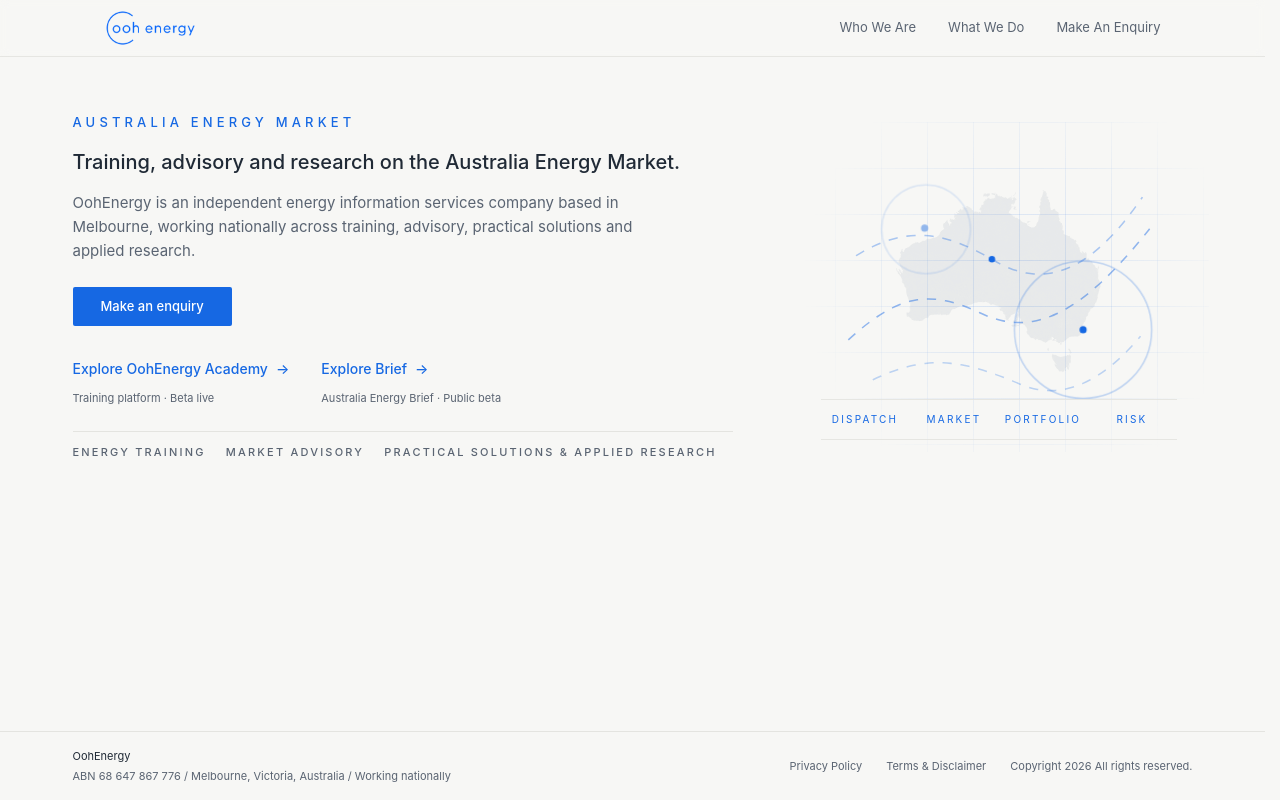
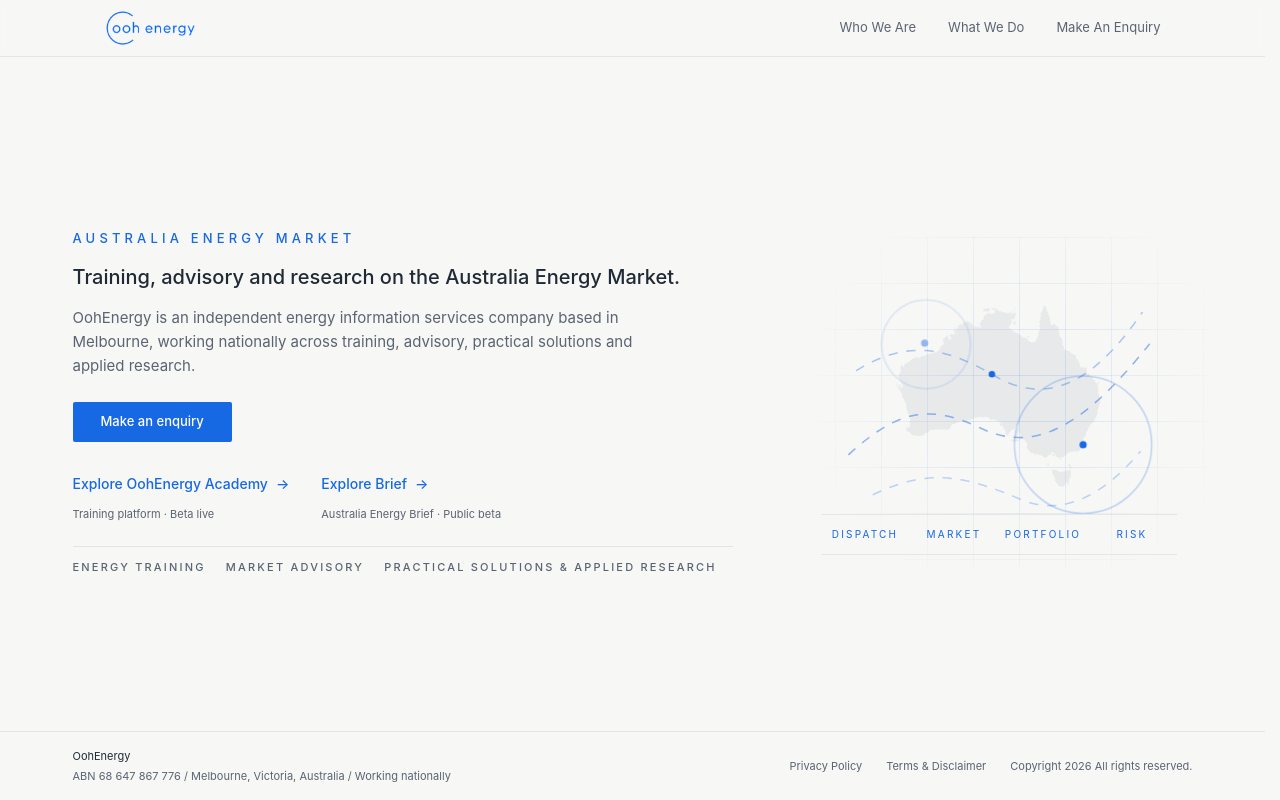
Before and after one commit to TheSkyTop/oohenergy, a Next.js app: page / in a window 1280 px wide. Built offline with nearby package versions, Linux system fonts and the light colour scheme; no server answers.

Commit message:
Vertically balance homepage composition within viewport

```diff
--- a/app/globals.css
+++ b/app/globals.css
@@ -168,3 +168,15 @@ body:has(#make-enquiry-panel) .home-view {
   .site-stage h1, .site-stage h2 { white-space: normal; overflow-wrap: anywhere; }
   input, select, textarea { font-size: 16px !important; }
 }
+
+/* Balance the landing composition within the available viewport. */
+@media (min-width: 640px) {
+  .home-view { display: flex; }
+  .home-stage {
+    display: flex;
+    align-items: center;
+    width: 100%;
+    padding-top: 56px;
+    padding-bottom: 40px;
+  }
+}
--- a/app/page.tsx
+++ b/app/page.tsx
@@ -74,7 +74,7 @@ function Header() {
 
 function Hero() {
   return (
-    <section className="site-stage relative isolate overflow-hidden px-5 sm:px-6 lg:px-8">
+    <section className="site-stage home-stage relative isolate overflow-hidden px-5 sm:px-6 lg:px-8">
       <MobileEnergyField />
       <div className="mx-auto grid w-full max-w-[1120px] items-center gap-10 lg:grid-cols-[minmax(0,1fr)_420px]">
         <div className="min-w-0">
```
